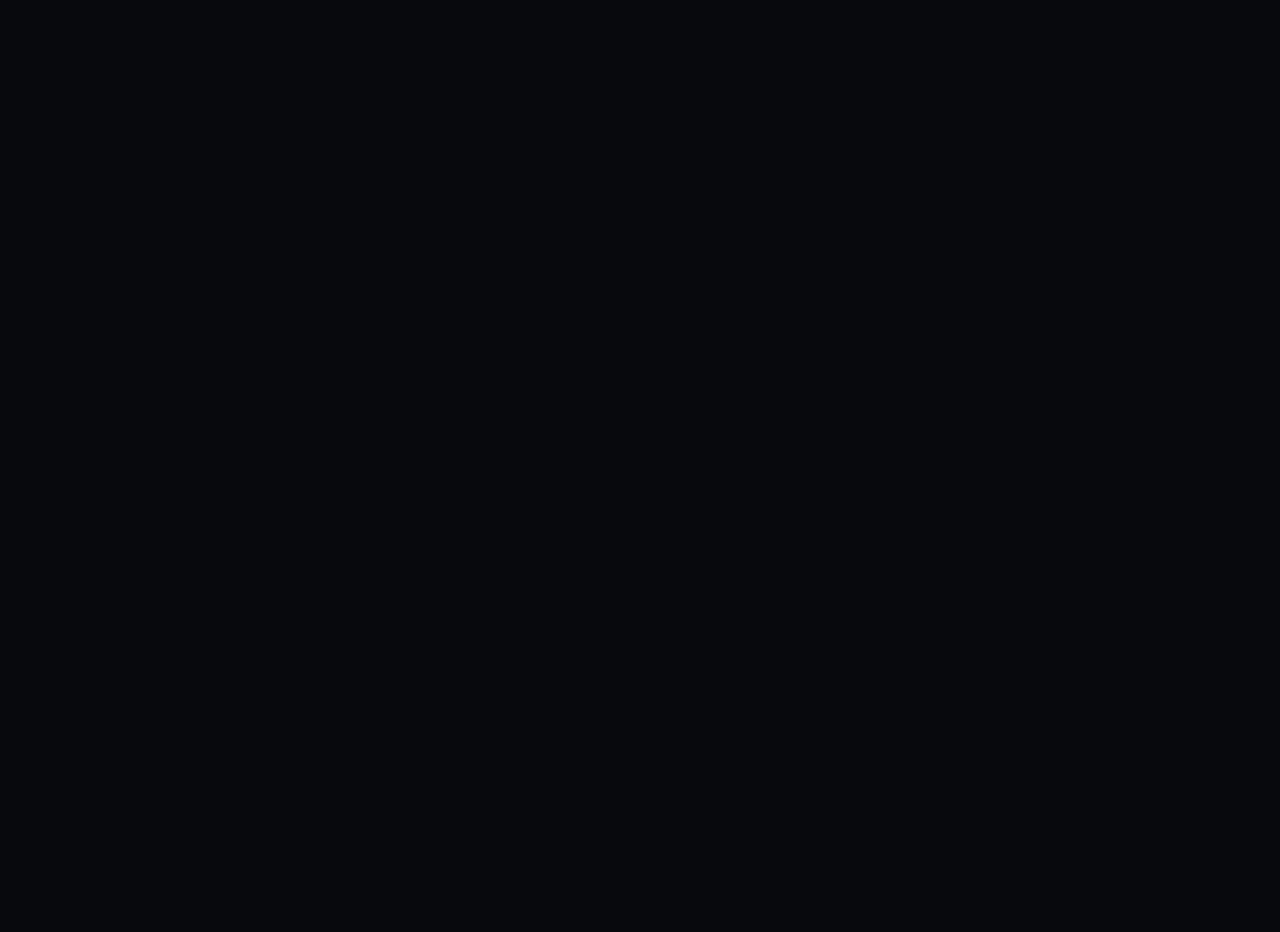
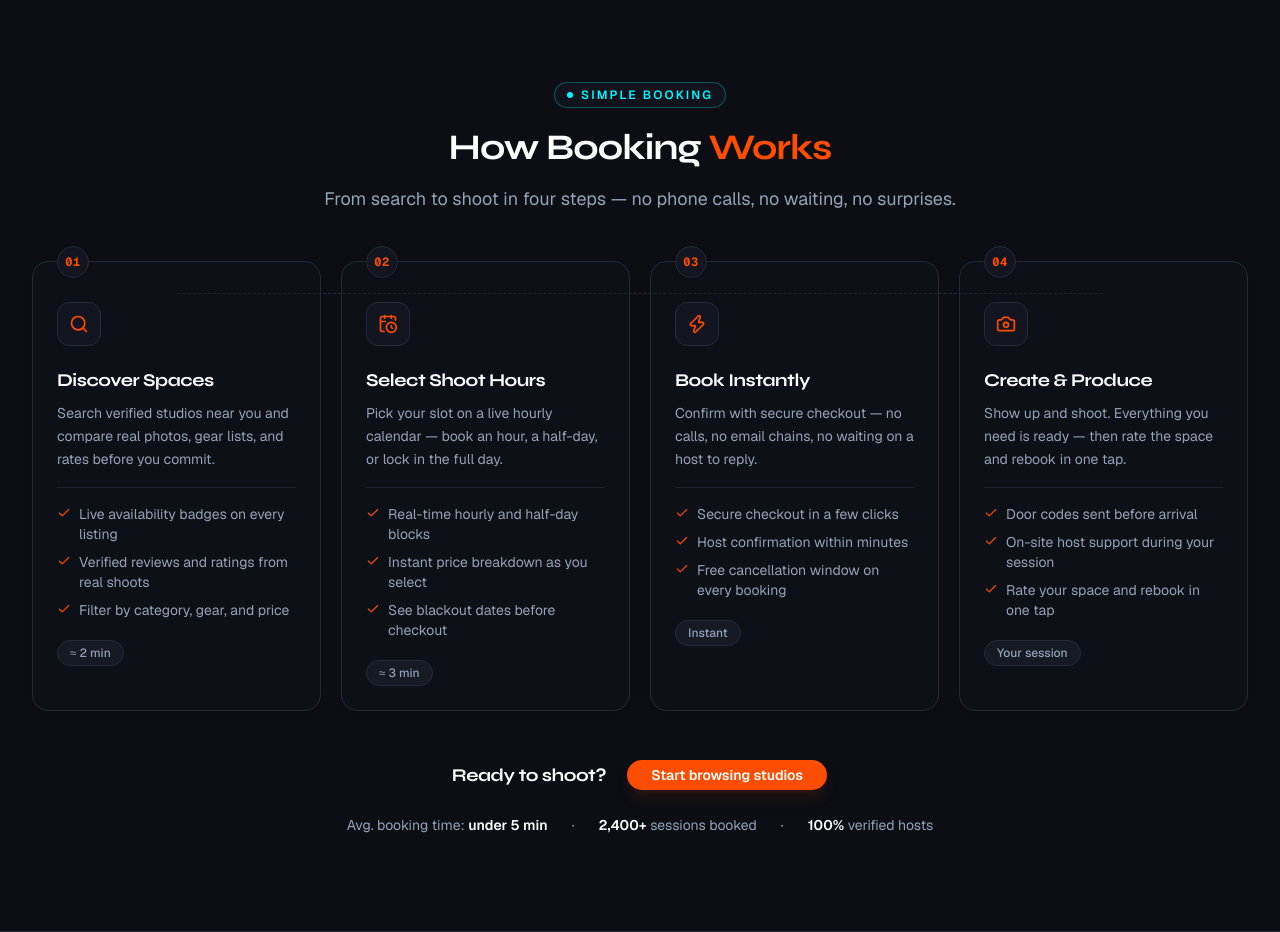
Before and after one commit to atikhasananik/studiospace, a Next.js app: page / in a window 1280 px wide. Shown: the part 640-1572 px from the top of the page. Before the commit the page ends 800 px from the top, so only its background shows below. Built offline with nearby package versions, Linux system fonts and the light colour scheme; no server answers.

Commit message:
feature/ how booking work section build

```diff
--- a/src/app/page.tsx
+++ b/src/app/page.tsx
@@ -2,6 +2,7 @@ import React from "react";
 import { Hero } from "@/components/home/hero/Hero";
 import FeaturedSection from "@/components/home/feature/FeaturedSection";
 import Category from "@/components/home/category/Category";
+import HowBookingWork from "@/components/home/howBookingWork/HowBookingWork";
 
 const HomePage = () => {
   return (
@@ -9,6 +10,7 @@ const HomePage = () => {
       <Hero />
       <FeaturedSection />
       <Category />
+      <HowBookingWork />
     </>
   );
 };
--- a/src/components/home/howBookingWork/HowBookingWork.tsx
+++ b/src/components/home/howBookingWork/HowBookingWork.tsx
@@ -1,11 +1,211 @@
-import React from 'react';
+import Link from "next/link";
+import {
+  Camera,
+  CalendarClock,
+  Check,
+  Search,
+  Zap,
+  type LucideIcon,
+} from "lucide-react";
+
+import { Button } from "@/components/ui/button";
+
+type Step = {
+  index: string;
+  title: string;
+  description: string;
+  icon: LucideIcon;
+  details: string[];
+  meta: string;
+};
+
+/** 4-step booking workflow — static content, no backend dependency. */
+const STEPS: Step[] = [
+  {
+    index: "01",
+    title: "Discover Spaces",
+    description:
+      "Search verified studios near you and compare real photos, gear lists, and rates before you commit.",
+    icon: Search,
+    details: [
+      "Live availability badges on every listing",
+      "Verified reviews and ratings from real shoots",
+      "Filter by category, gear, and price",
+    ],
+    meta: "≈ 2 min",
+  },
+  {
+    index: "02",
+    title: "Select Shoot Hours",
+    description:
+      "Pick your slot on a live hourly calendar — book an hour, a half-day, or lock in the full day.",
+    icon: CalendarClock,
+    details: [
+      "Real-time hourly and half-day blocks",
+      "Instant price breakdown as you select",
+      "See blackout dates before checkout",
+    ],
+    meta: "≈ 3 min",
+  },
+  {
+    index: "03",
+    title: "Book Instantly",
+    description:
+      "Confirm with secure checkout — no calls, no email chains, no waiting on a host to reply.",
+    icon: Zap,
+    details: [
+      "Secure checkout in a few clicks",
+      "Host confirmation within minutes",
+      "Free cancellation window on every booking",
+    ],
+    meta: "Instant",
+  },
+  {
+    index: "04",
+    title: "Create & Produce",
+    description:
+      "Show up and shoot. Everything you need is ready — then rate the space and rebook in one tap.",
+    icon: Camera,
+    details: [
+      "Door codes sent before arrival",
+      "On-site host support during your session",
+      "Rate your space and rebook in one tap",
+    ],
+    meta: "Your session",
+  },
+];
 
 const HowBookingWork = () => {
-    return (
-        <div>
+  return (
+    <section
+      id="how-it-works"
+      aria-labelledby="how-it-works-heading"
+      className="border-y border-border bg-muted/20 py-16 md:py-20 lg:py-24"
+    >
+      <div className="mx-auto w-full max-w-7xl px-4 sm:px-6 lg:px-8">
+        {/* ── Header — centered, echoes the hero/featured rhythm ────── */}
+        <div className="mx-auto flex max-w-2xl flex-col items-center text-center">
+          <span className="inline-flex items-center gap-2 rounded-full border border-accent/30 bg-card/80 px-3 py-1 text-xs font-semibold uppercase tracking-[0.18em] text-accent backdrop-blur-md">
+            <span className="relative flex size-1.5" aria-hidden="true">
+              <span className="absolute inline-flex size-full animate-ping rounded-full bg-accent opacity-75" />
+              <span className="relative inline-flex size-1.5 rounded-full bg-accent" />
+            </span>
+            Simple Booking
+          </span>
 
+          <h2
+            id="how-it-works-heading"
+            className="mt-5 font-heading text-3xl font-bold tracking-tight text-foreground text-balance md:text-4xl"
+          >
+            How Booking <span className="text-primary">Works</span>
+          </h2>
+
+          <p className="mt-4 text-base leading-relaxed text-muted-foreground text-balance md:text-lg">
+            From search to shoot in four steps — no phone calls, no waiting,
+            no surprises.
+          </p>
         </div>
-    );
+
+        {/* ── Steps grid with dashed connector ──────────────────────── */}
+        <div className="relative mt-12">
+          {/* Dashed connector line behind the number badges (desktop only) */}
+          <div
+            aria-hidden="true"
+            className="absolute top-8 right-[12%] left-[12%] hidden border-t border-dashed border-border lg:block"
+          />
+
+          <ol className="grid gap-6 sm:grid-cols-2 lg:grid-cols-4 lg:gap-5">
+            {STEPS.map((step) => {
+              const Icon = step.icon;
+
+              return (
+                <li
+                  key={step.index}
+                  className="group relative flex flex-col rounded-xl border border-border bg-card/40 p-6 shadow-sm transition-all duration-300 hover:border-primary/40 hover:bg-card hover:shadow-lg hover:shadow-primary/10 hover:ring-1 hover:ring-primary/30"
+                >
+                  {/* Number badge — sits on the connector line */}
+                  <span className="absolute -top-4 left-6 inline-flex size-8 items-center justify-center rounded-full border border-border bg-card font-mono text-xs font-bold tracking-wider text-primary shadow-sm">
+                    {step.index}
+                  </span>
+
+                  {/* Icon puck */}
+                  <span className="mt-4 inline-flex size-11 items-center justify-center rounded-lg border border-border bg-card text-primary transition-colors duration-300 group-hover:border-primary/40 group-hover:bg-primary/10">
+                    <Icon className="size-5" aria-hidden="true" />
+                  </span>
+
+                  {/* Title + description */}
+                  <h3 className="mt-5 font-heading text-lg font-bold tracking-tight text-foreground">
+                    {step.title}
+                  </h3>
+                  <p className="mt-2 text-sm leading-relaxed text-muted-foreground">
+                    {step.description}
+                  </p>
+
+                  {/* Detail bullets */}
+                  <ul className="mt-4 space-y-2 border-t border-border/70 pt-4">
+                    {step.details.map((detail) => (
+                      <li
+                        key={detail}
+                        className="flex items-start gap-2 text-sm text-muted-foreground"
+                      >
+                        <Check
+                          className="mt-0.5 size-3.5 shrink-0 text-primary"
+                          aria-hidden="true"
+                        />
+                        <span>{detail}</span>
+                      </li>
+                    ))}
+                  </ul>
+
+                  {/* Meta chip — sticky to the bottom for equal heights */}
+                  <span className="mt-5 inline-flex w-fit items-center gap-1.5 rounded-full border border-border bg-muted/50 px-3 py-1 text-xs font-medium text-muted-foreground">
+                    {step.meta}
+                  </span>
+                </li>
+              );
+            })}
+          </ol>
+        </div>
+
+        {/* ── Footer CTA + stat row ─────────────────────────────────── */}
+        <div className="mt-12 flex flex-col items-center gap-6">
+          <div className="flex flex-col items-center gap-4 sm:flex-row sm:gap-5">
+            <p className="font-heading text-lg font-bold tracking-tight text-foreground">
+              Ready to shoot?
+            </p>
+            <Button
+              nativeButton={false}
+              render={<Link href="/studios" />}
+              className="rounded-xl bg-primary px-6 py-3 font-semibold text-primary-foreground shadow-lg shadow-primary/10 transition-all hover:bg-primary/90 active:scale-95"
+            >
+              Start browsing studios
+            </Button>
+          </div>
+
+          <p className="flex flex-wrap items-center justify-center gap-x-6 gap-y-2 text-sm text-muted-foreground">
+            <span>
+              Avg. booking time:{" "}
+              <span className="font-semibold text-foreground">under 5 min</span>
+            </span>
+            <span aria-hidden="true" className="hidden sm:inline">
+              ·
+            </span>
+            <span>
+              <span className="font-semibold text-foreground">2,400+</span>{" "}
+              sessions booked
+            </span>
+            <span aria-hidden="true" className="hidden sm:inline">
+              ·
+            </span>
+            <span>
+              <span className="font-semibold text-foreground">100%</span>{" "}
+              verified hosts
+            </span>
+          </p>
+        </div>
+      </div>
+    </section>
+  );
 };
 
 export default HowBookingWork;
```
